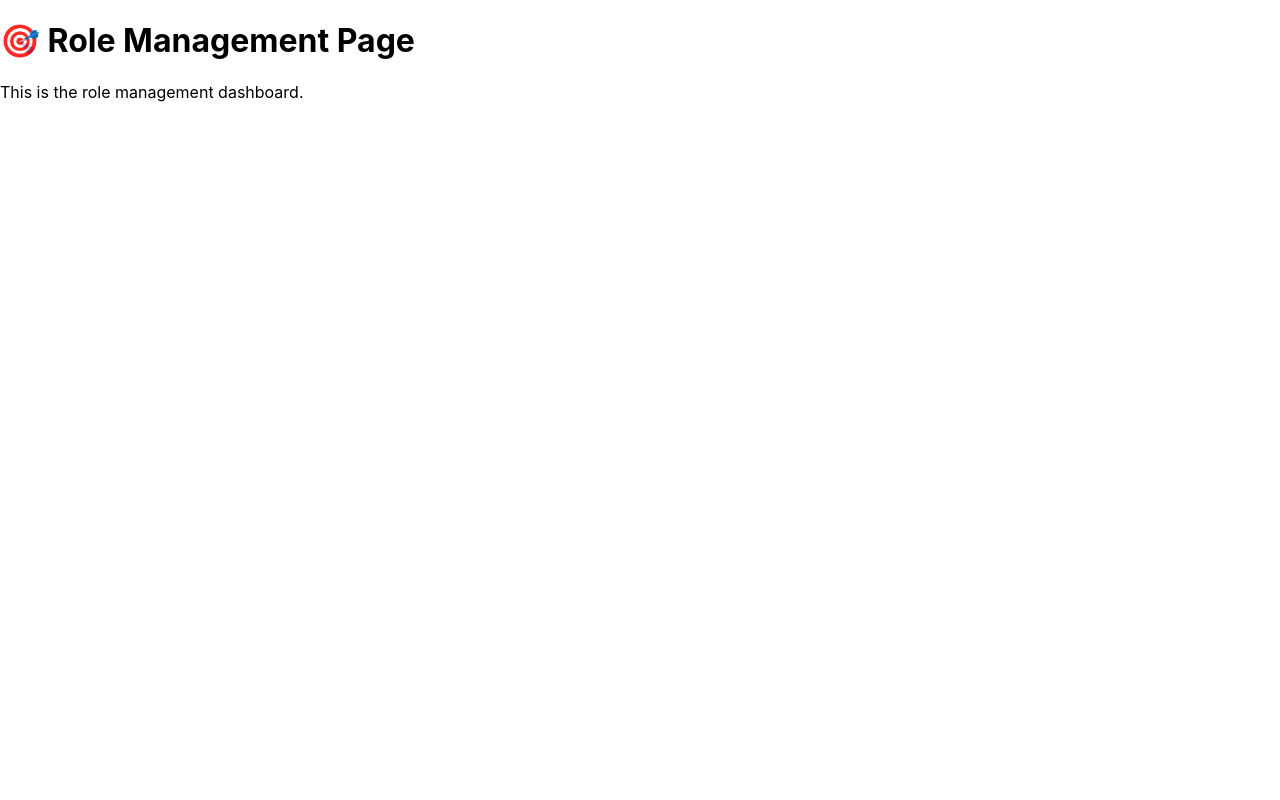
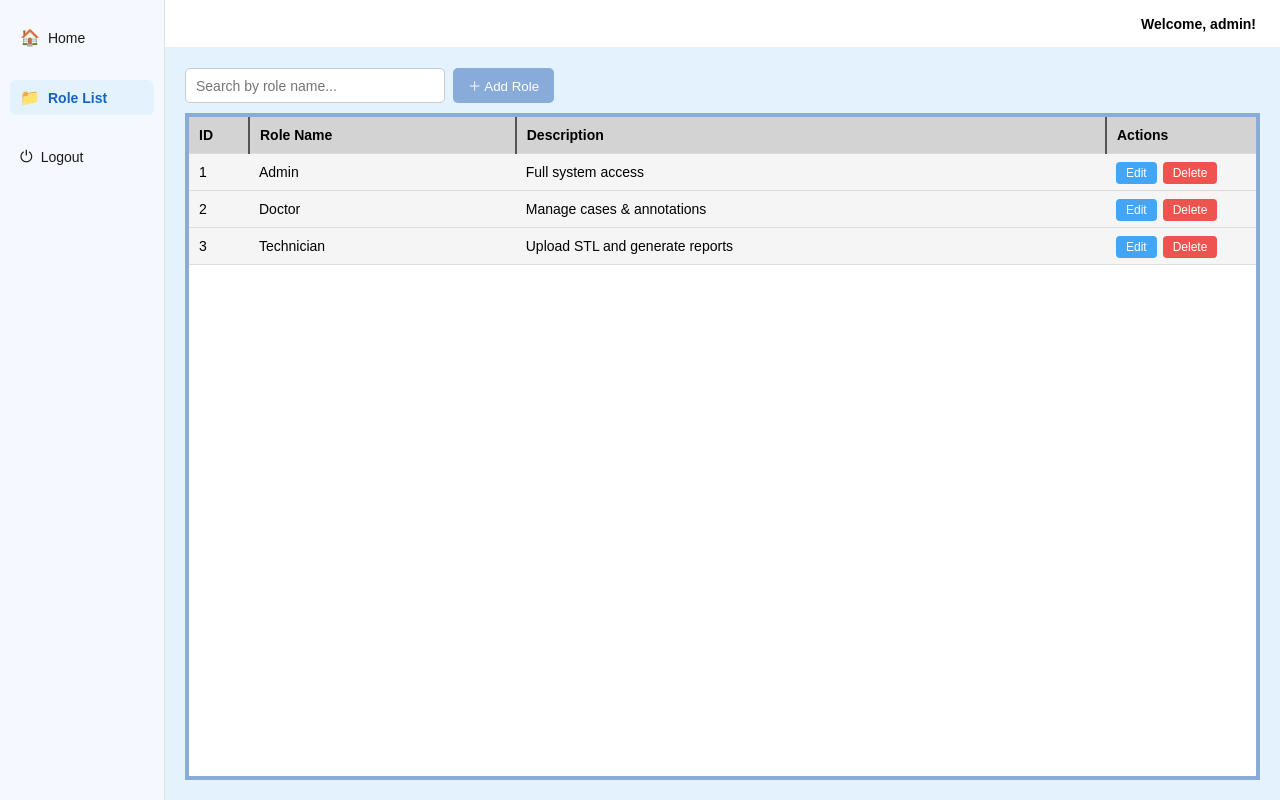
Before and after one commit to zscmngykx/smartrpd_role_management, a React (Create React App) app in the folder frontend/: page /roles in a window 1280 px wide. Built offline with nearby package versions, Linux system fonts and the light colour scheme; sample sign-in values are in the browser's storage.

Commit message:
change frontend

```diff
--- a/frontend/src/pages/Login.jsx
+++ b/frontend/src/pages/Login.jsx
@@ -9,7 +9,7 @@ const Login = () => {
   const [error, setError] = useState('');
 
   const handleLogin = () => {
-    if (username === 'admin' && password === '123456') {
+    if (username === 'admin' && password === 'zxcvbnm') {
       localStorage.setItem('isLoggedIn', 'true');
       navigate('/roles');
     } else {
--- a/frontend/src/pages/RoleManagement.jsx
+++ b/frontend/src/pages/RoleManagement.jsx
@@ -1,12 +1,162 @@
-import React from 'react';
+// src/pages/RoleManagement.jsx
+import React, { useState } from "react";
 
-const RoleManagement = () => {
+export default function RoleManagement() {
+  /* ---------- 左侧标签切换 ---------- */
+  const [activeTab, setActiveTab] = useState("roles"); // 'roles' | 'home'
+
+  /* ---------- 临时静态数据（到时换成后端返回） ---------- */
+  const staticRoles = [
+    { id: 1, name: "Admin", description: "Full system access" },
+    { id: 2, name: "Doctor", description: "Manage cases & annotations" },
+    {
+      id: 3,
+      name: "Technician",
+      description: "Upload STL and generate reports",
+    },
+  ];
+
   return (
-    <div>
-      <h1>🎯 Role Management Page</h1>
-      <p>This is the role management dashboard.</p>
-    </div>
+    <>
+      {/* ================ 内联 CSS ================ */}
+      <style>{`
+        *{margin:0;padding:0;box-sizing:border-box;font-family:Arial,sans-serif;}
+        html,body{width:100vw;height:100vh;background:#e3f2fd;overflow:hidden;}
+
+        /* ---- 整体 ---- */
+        .container{display:flex;width:100vw;height:100vh;background:#fff;overflow:hidden;}
+
+        /* ---- 侧边栏 ---- */
+        .sidebar{width:165px;background:#f5f8fe;border-right:1px solid #e0e0e0;
+                 padding:20px 10px;display:flex;flex-direction:column;gap:25px;}
+        .nav-item{display:flex;align-items:center;gap:8px;padding:8px 10px;border-radius:6px;
+                  cursor:pointer;color:#1b1b1b;font-size:14px;}
+        .nav-item:hover{background:#e3f2fd;}
+        .nav-item.active{background:#e3f2fd;color:#1565c0;font-weight:600;}
+        .nav-icon{font-size:16px;}
+
+        /* ---- 顶部欢迎条 ---- */
+        .header{height:48px;border-bottom:1px solid #eee;display:flex;
+                justify-content:flex-end;align-items:center;padding:0 24px;font-size:14px;font-weight:600;}
+
+        /* ---- Home 视图 ---- */
+        .home{flex:1;display:flex;flex-direction:column;
+              align-items:center;justify-content:center;gap:20px;}
+        .home img{max-width:300px;width:45%;min-width:200px;}
+
+        /* ---- Role List 视图 ---- */
+        .role-wrapper{flex:1;padding:20px;background:#e3f2fd;display:flex;flex-direction:column;overflow:hidden;}
+        .role-header{display:flex;gap:8px;padding-bottom:10px;}
+        .role-header input[type=text]{flex:1;max-width:260px;padding:8px 10px;
+                                      border:1px solid #ccc;border-radius:5px;font-size:14px;}
+        .role-header button{padding:8px 15px;border:none;border-radius:5px;
+                            background:#88abda;color:#fff;cursor:pointer;}
+        .role-header button:hover{opacity:.8;background:#90caf9!important;}
+
+        .table-wrapper{border:4px solid #88abda;background:#fff;flex:1;overflow-y:auto;}
+        table{width:100%;border-collapse:collapse;table-layout:fixed;}
+        th,td{padding:10px;text-align:left;border-bottom:1px solid #ddd;font-size:14px;word-break:break-all;}
+        thead{background:rgba(211,211,211,1);}
+        thead th{border-right:2.5px solid #555;}
+        thead th:last-child,tbody td:last-child{border-right:none;}
+        tbody{background:#f5f5f5;}
+        tbody tr:hover{background:rgba(21,101,192,.15);cursor:pointer;}
+
+        .action-btn{padding:4px 10px;border-radius:4px;font-size:12px;color:#fff;margin-right:6px;cursor:pointer;}
+        .edit{background:#42a5f5;}
+        .del{background:#ef5350;}
+        .edit:hover{background:#64b5f6;}
+        .del:hover{background:#f0625d;}
+      `}</style>
+
+      {/* ================ 页面结构 ================ */}
+      <div className="container">
+        {/* 侧边栏 */}
+        <aside className="sidebar">
+          <div
+            className={`nav-item ${activeTab === "home" ? "active" : ""}`}
+            onClick={() => setActiveTab("home")}
+          >
+            <span className="nav-icon">🏠</span>
+            <span>Home</span>
+          </div>
+          <div
+            className={`nav-item ${activeTab === "roles" ? "active" : ""}`}
+            onClick={() => setActiveTab("roles")}
+          >
+            <span className="nav-icon">📁</span>
+            <span>Role List</span>
+          </div>
+
+          <div
+            className="nav-item"
+            onClick={() => {
+              localStorage.clear(); // 或 localStorage.removeItem("loggedInUser");
+              window.location.href = "/"; // 假设登录页是 /
+            }}
+          >
+            <span className="nav-icon">⏻</span>
+            <span>Logout</span>
+          </div>
+        </aside>
+
+        {/* 右侧主区域 */}
+        <main style={{ flex: 1, display: "flex", flexDirection: "column" }}>
+          {/* 顶部欢迎条 */}
+          <div className="header">Welcome, admin!</div>
+
+          {/* -------- Home -------- */}
+          {activeTab === "home" && (
+            <section className="home">
+              <img src="https://i.imgur.com/EradGNc.png" alt="Mascot" />
+              <h1 style={{ fontSize: 32, fontWeight: 700 }}>
+                Welcome to your workspace!
+              </h1>
+              <p style={{ fontSize: 18, color: "#555" }}>
+                Manage roles efficiently and effectively.
+              </p>
+            </section>
+          )}
+
+          {/* -------- Role List -------- */}
+          {activeTab === "roles" && (
+            <section className="role-wrapper">
+              {/* 顶部搜索 / 新增按钮，仅示范布局 */}
+              <div className="role-header">
+                <input type="text" placeholder="Search by role name..." />
+                <button>＋ Add Role</button>
+              </div>
+
+              {/* 表格 */}
+              <div className="table-wrapper">
+                <table>
+                  <thead>
+                    <tr>
+                      <th style={{ width: 60 }}>ID</th>
+                      <th style={{ width: "25%" }}>Role Name</th>
+                      <th>Description</th>
+                      <th style={{ width: 150 }}>Actions</th>
+                    </tr>
+                  </thead>
+                  <tbody>
+                    {staticRoles.map((r) => (
+                      <tr key={r.id}>
+                        <td>{r.id}</td>
+                        <td>{r.name}</td>
+                        <td>{r.description}</td>
+                        <td>
+                          <span className="action-btn edit">Edit</span>
+                          <span className="action-btn del">Delete</span>
+                        </td>
+                      </tr>
+                    ))}
+                  </tbody>
+                </table>
+              </div>
+            </section>
+          )}
+        </main>
+      </div>
+    </>
   );
-};
-
-export default RoleManagement;  // ✅ 必须是 default 导出
+}
```
